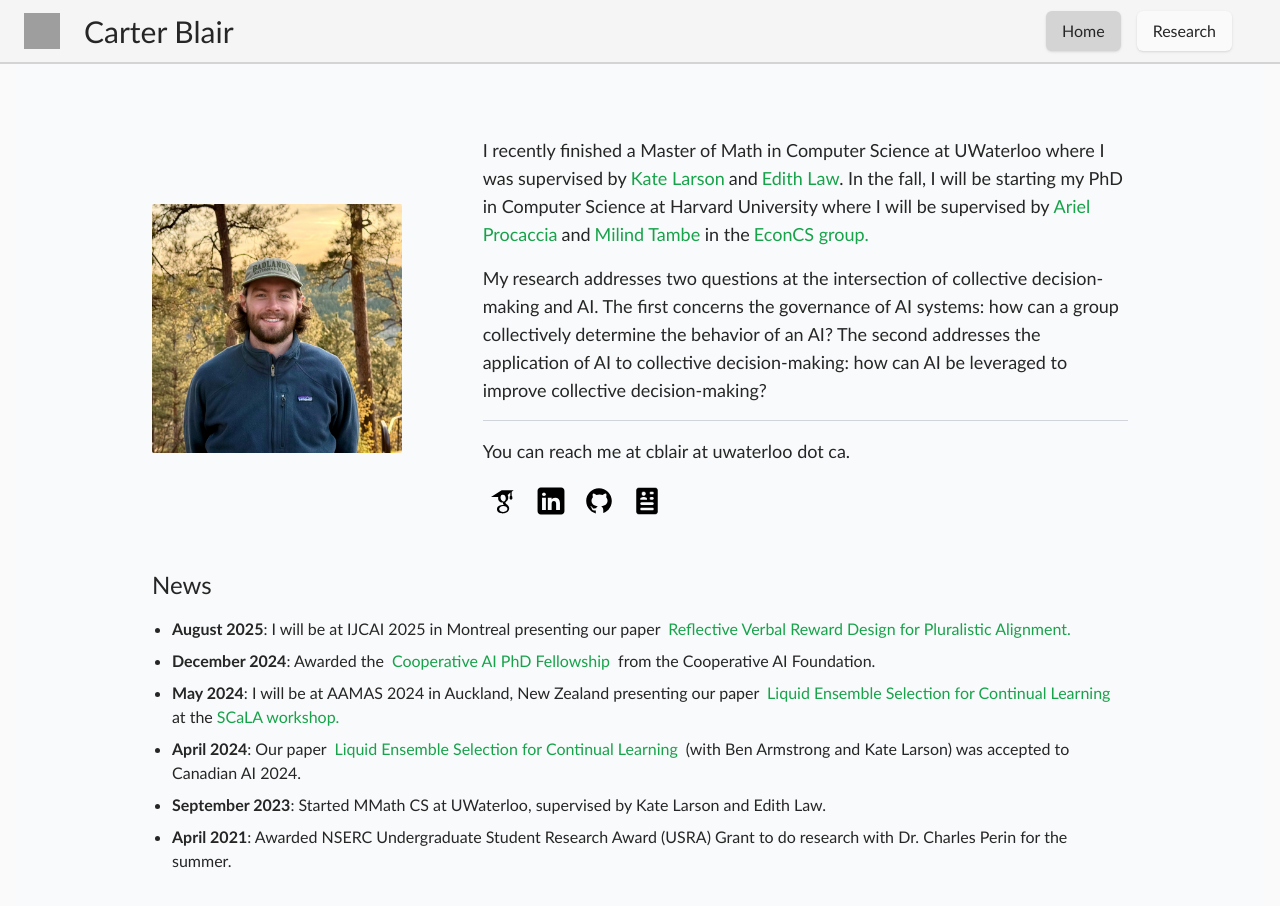
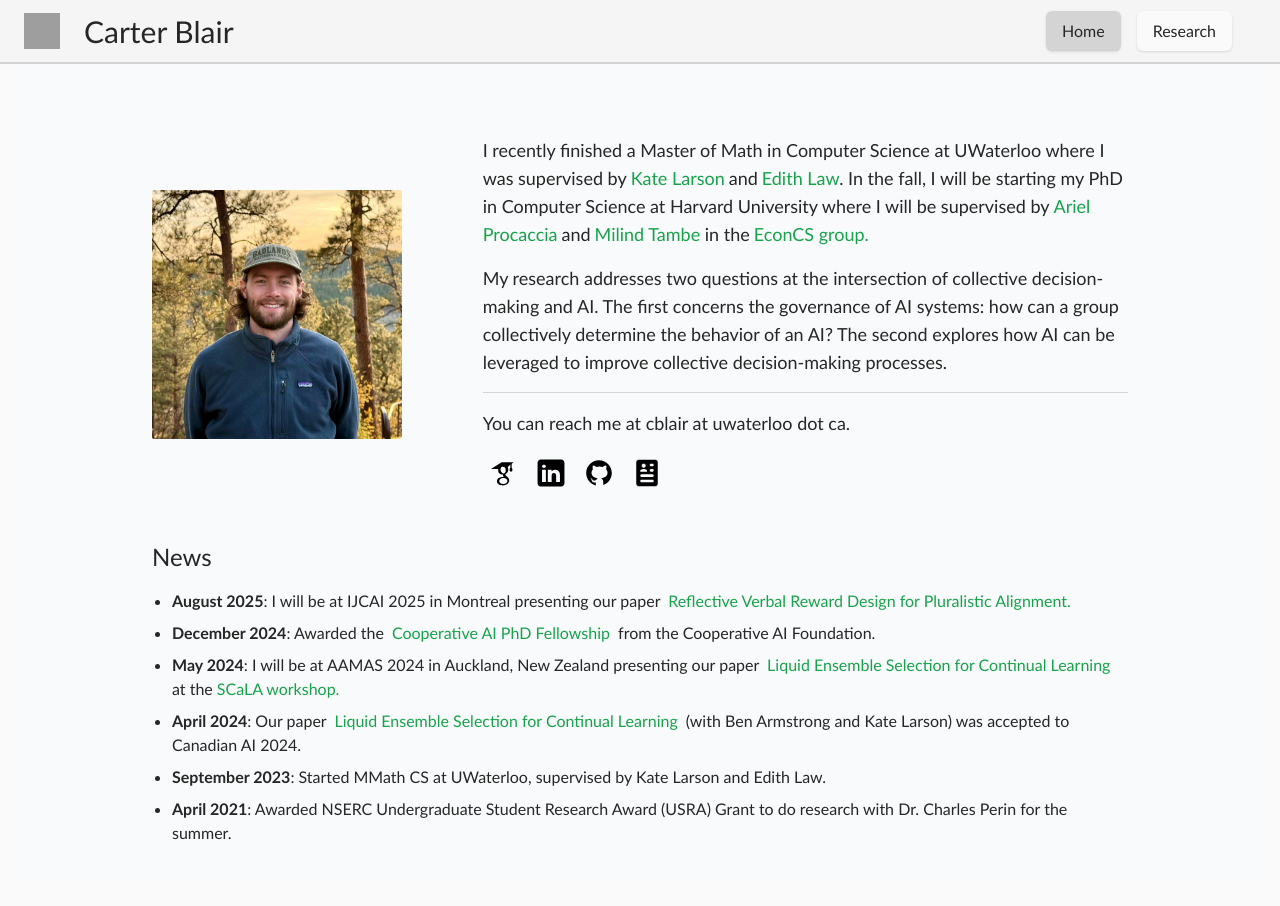
Before and after one commit to cartgr/cartgr.github.io, a Next.js app: page / in a window 1280 px wide. Shown: the top 906 px of the page. Built offline with nearby package versions, Linux system fonts and the light colour scheme; grey boxes are pictures that could not be loaded.

Commit message:
update bio

```diff
--- a/src/app/components/Profile.jsx
+++ b/src/app/components/Profile.jsx
@@ -123,7 +123,7 @@ function Biography() {
         </a>
       </p>
       <p className='mb-4 text-neutral-800 mt-2'>
-        My research addresses two questions at the intersection of collective decision-making and AI. The first concerns the governance of AI systems: how can a group collectively determine the behavior of an AI? The second addresses the application of AI to collective decision-making: how can AI be leveraged to improve collective decision-making?
+        My research addresses two questions at the intersection of collective decision-making and AI. The first concerns the governance of AI systems: how can a group collectively determine the behavior of an AI? The second explores how AI can be leveraged to improve collective decision-making processes.
       </p>
       <hr className="border-gray-300 mb-4" />
       <p className='text-neutral-800 mb-4'>
```
